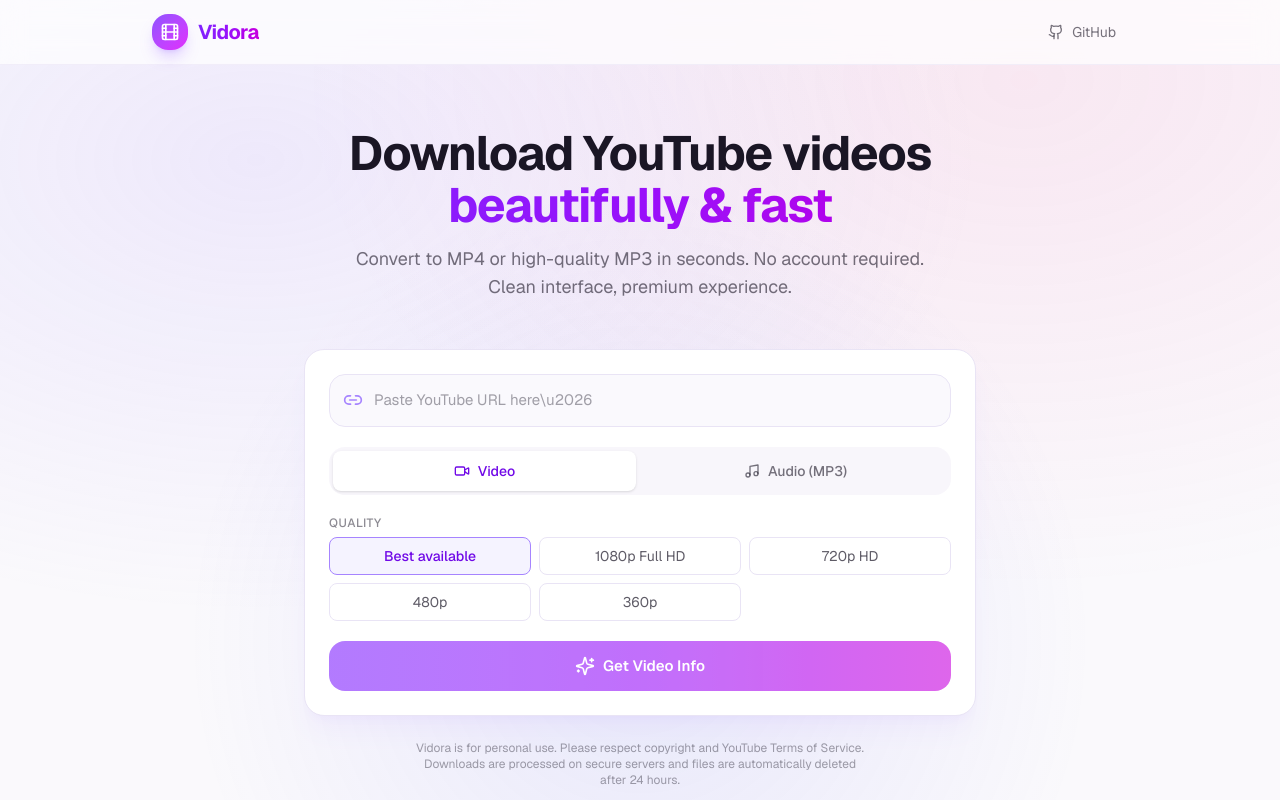
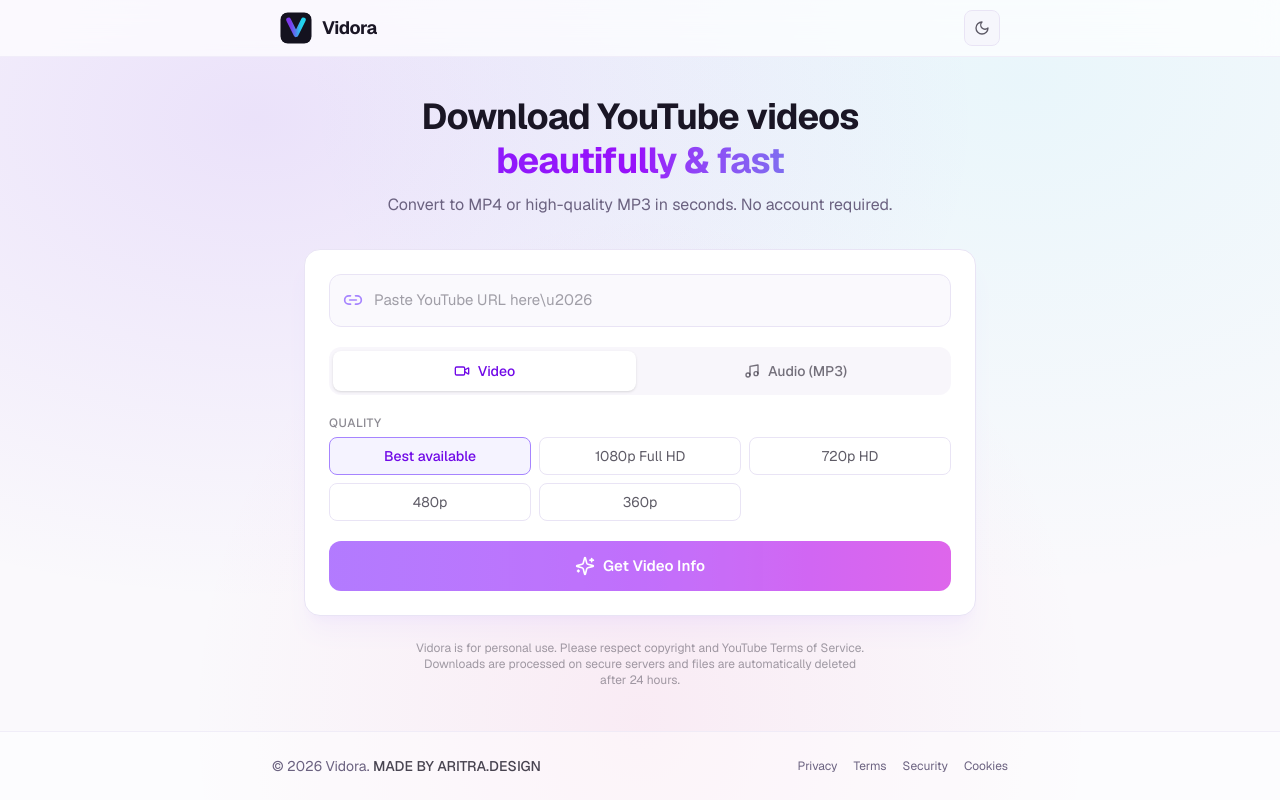
Before and after one commit to ariX08/vidora-frontend, a Next.js app: page / in a window 1280 px wide. Shown: the top 800 px of the page. Built offline with nearby package versions, Linux system fonts and the light colour scheme; no server answers.

Commit message:
Redesign: dark mode, new logos, legal pages, compact layout, remove features section

```diff
--- a/src/app/globals.css
+++ b/src/app/globals.css
@@ -10,6 +10,20 @@
   --muted: #f3f0f9;
   --border: #e9e4f5;
   --ring: #a78bfa;
+  --muted-foreground: #6b6280;
+}
+
+.dark {
+  --background: #0f0d14;
+  --foreground: #f4f0ff;
+  --card: #1a1625;
+  --primary: #a78bfa;
+  --primary-foreground: #0f0d14;
+  --accent: #f472b6;
+  --muted: #221c30;
+  --border: #2e2740;
+  --ring: #7c3aed;
+  --muted-foreground: #a89bb8;
 }
 
 @theme inline {
@@ -22,28 +36,33 @@
   --color-muted: var(--muted);
   --color-border: var(--border);
   --color-ring: var(--ring);
+  --color-muted-foreground: var(--muted-foreground);
   --font-sans: var(--font-geist-sans);
   --font-mono: var(--font-geist-mono);
-  --radius-xl: 1rem;
-  --radius-2xl: 1.25rem;
 }
 
 body {
   background: var(--background);
   color: var(--foreground);
   font-family: var(--font-sans), system-ui, sans-serif;
+  transition: background-color 0.2s ease, color 0.2s ease;
 }
 
-/* Soft gradient background accents */
 .bg-mesh {
-  background-color: #faf9fc;
+  background-color: var(--background);
   background-image:
-    radial-gradient(at 20% 20%, rgba(167, 139, 250, 0.15) 0px, transparent 50%),
-    radial-gradient(at 80% 10%, rgba(236, 72, 153, 0.1) 0px, transparent 50%),
-    radial-gradient(at 50% 80%, rgba(99, 102, 241, 0.12) 0px, transparent 50%);
+    radial-gradient(at 20% 15%, rgba(124, 58, 237, 0.12) 0px, transparent 50%),
+    radial-gradient(at 80% 10%, rgba(34, 211, 238, 0.08) 0px, transparent 50%),
+    radial-gradient(at 50% 90%, rgba(236, 72, 153, 0.08) 0px, transparent 50%);
 }
 
-/* Custom scrollbar */
+.dark .bg-mesh {
+  background-image:
+    radial-gradient(at 20% 15%, rgba(167, 139, 250, 0.15) 0px, transparent 50%),
+    radial-gradient(at 80% 10%, rgba(34, 211, 238, 0.1) 0px, transparent 50%),
+    radial-gradient(at 50% 90%, rgba(244, 114, 182, 0.1) 0px, transparent 50%);
+}
+
 ::-webkit-scrollbar {
   width: 8px;
   height: 8px;
@@ -52,9 +71,9 @@
   background: transparent;
 }
 ::-webkit-scrollbar-thumb {
-  background: #d4c9ef;
+  background: var(--border);
   border-radius: 4px;
 }
 ::-webkit-scrollbar-thumb:hover {
-  background: #b8a5e8;
+  background: var(--ring);
 }
--- a/src/app/layout.tsx
+++ b/src/app/layout.tsx
@@ -1,5 +1,6 @@
 import type { Metadata } from "next";
 import { Geist, Geist_Mono } from "next/font/google";
+import { ThemeProvider } from "@/components/ThemeProvider";
 import "./globals.css";
 
 const geistSans = Geist({
@@ -17,6 +18,12 @@
   description:
     "Download and convert YouTube videos to MP4, MP3 and more. Fast, free, and beautifully simple.",
   keywords: ["youtube downloader", "mp3 converter", "video download", "vidora"],
+  icons: {
+    icon: [
+      { url: "/favicon.svg", type: "image/svg+xml" },
+    ],
+    apple: "/vidora-icon.svg",
+  },
 };
 
 export default function RootLayout({
@@ -28,8 +35,11 @@
     <html
       lang="en"
       className={`${geistSans.variable} ${geistMono.variable} h-full antialiased`}
+      suppressHydrationWarning
     >
-      <body className="min-h-full flex flex-col bg-mesh">{children}</body>
+      <body className="min-h-full flex flex-col bg-mesh">
+        <ThemeProvider>{children}</ThemeProvider>
+      </body>
     </html>
   );
 }
--- a/src/app/page.tsx
+++ b/src/app/page.tsx
@@ -1,29 +1,26 @@
 import { Header } from "@/components/Header";
 import { Downloader } from "@/components/Downloader";
-import { Features } from "@/components/Features";
 import { Footer } from "@/components/Footer";
 
 export default function Home() {
   return (
     <>
       <Header />
-      <main className="flex-1">
-        <section className="pt-12 pb-8 sm:pt-16 sm:pb-12 px-4">
-          <div className="mx-auto max-w-3xl text-center mb-10 sm:mb-12">
-            <h1 className="text-3xl sm:text-4xl md:text-5xl font-bold tracking-tight text-foreground">
+      <main className="flex-1 flex flex-col">
+        <section className="pt-8 pb-6 sm:pt-10 sm:pb-8 px-4 flex-1">
+          <div className="mx-auto max-w-3xl text-center mb-6 sm:mb-8">
+            <h1 className="text-2xl sm:text-3xl md:text-4xl font-bold tracking-tight text-foreground">
               Download YouTube videos
-              <span className="block mt-1 bg-gradient-to-r from-violet-600 via-purple-600 to-fuchsia-600 bg-clip-text text-transparent">
+              <span className="block mt-1 bg-gradient-to-r from-violet-600 via-purple-600 to-cyan-500 bg-clip-text text-transparent">
                 beautifully &amp; fast
               </span>
             </h1>
-            <p className="mt-4 text-base sm:text-lg text-foreground/60 max-w-xl mx-auto">
+            <p className="mt-3 text-sm sm:text-base text-muted-foreground max-w-lg mx-auto">
               Convert to MP4 or high-quality MP3 in seconds. No account required.
-              Clean interface, premium experience.
             </p>
           </div>
           <Downloader />
         </section>
-        <Features />
       </main>
       <Footer />
     </>
--- a/src/components/Footer.tsx
+++ b/src/components/Footer.tsx
@@ -1,18 +1,32 @@
 export function Footer() {
   return (
-    <footer className="border-t border-border/60 bg-white/50 mt-auto">
-      <div className="mx-auto max-w-5xl px-4 py-8 flex flex-col sm:flex-row items-center justify-between gap-4 text-sm text-foreground/50">
+    <footer className="border-t border-border/60 bg-card/40 mt-auto">
+      <div className="mx-auto max-w-3xl px-4 py-6 flex flex-col sm:flex-row items-center justify-between gap-3 text-sm text-muted-foreground">
         <p>
-          © {new Date().getFullYear()} Vidora. Built with Next.js &amp; love.
+          © {new Date().getFullYear()} Vidora.{" "}
+          <a
+            href="https://arix.faltuworkonly91.workers.dev/"
+            target="_blank"
+            rel="noopener noreferrer"
+            className="font-medium text-foreground/80 hover:text-primary transition-colors"
+          >
+            MADE BY ARITRA.DESIGN
+          </a>
         </p>
-        <div className="flex gap-6">
-          <a href="#" className="hover:text-foreground transition-colors">
+        <nav className="flex flex-wrap justify-center gap-4 text-xs">
+          <a href="/privacy" className="hover:text-foreground transition-colors">
             Privacy
           </a>
-          <a href="#" className="hover:text-foreground transition-colors">
+          <a href="/terms" className="hover:text-foreground transition-colors">
             Terms
           </a>
-        </div>
+          <a href="/security" className="hover:text-foreground transition-colors">
+            Security
+          </a>
+          <a href="/cookies" className="hover:text-foreground transition-colors">
+            Cookies
+          </a>
+        </nav>
       </div>
     </footer>
   );
--- a/src/components/Header.tsx
+++ b/src/components/Header.tsx
@@ -1,36 +1,46 @@
 "use client";
 
 import { motion } from "framer-motion";
-import { Film, Github } from "lucide-react";
+import { Moon, Sun } from "lucide-react";
+import { useTheme } from "./ThemeProvider";
 
 export function Header() {
+  const { theme, toggle } = useTheme();
+
   return (
-    <header className="w-full border-b border-border/60 bg-white/70 backdrop-blur-md sticky top-0 z-50">
-      <div className="mx-auto max-w-5xl px-4 sm:px-6 h-16 flex items-center justify-between">
-        <motion.div
+    <header className="w-full border-b border-border/60 bg-card/70 backdrop-blur-md sticky top-0 z-50">
+      <div className="mx-auto max-w-3xl px-4 sm:px-6 h-14 flex items-center justify-between">
+        <motion.a
+          href="/"
           initial={{ opacity: 0, x: -12 }}
           animate={{ opacity: 1, x: 0 }}
           className="flex items-center gap-2.5"
         >
-          <div className="relative flex h-9 w-9 items-center justify-center rounded-xl bg-gradient-to-br from-violet-500 to-fuchsia-500 shadow-lg shadow-violet-500/25">
-            <Film className="h-5 w-5 text-white" />
-          </div>
-          <span className="text-xl font-bold tracking-tight bg-gradient-to-r from-violet-600 via-purple-600 to-fuchsia-600 bg-clip-text text-transparent">
+          {/* eslint-disable-next-line @next/next/no-img-element */}
+          <img
+            src="/vidora-icon.svg"
+            alt="Vidora"
+            className="h-8 w-8 rounded-lg"
+          />
+          <span className="text-lg font-bold tracking-tight text-foreground">
             Vidora
           </span>
-        </motion.div>
+        </motion.a>
 
-        <motion.a
-          href="https://github.com/ariX08/vidora-frontend"
-          target="_blank"
-          rel="noopener noreferrer"
+        <motion.button
+          type="button"
+          onClick={toggle}
           initial={{ opacity: 0, x: 12 }}
           animate={{ opacity: 1, x: 0 }}
-          className="flex items-center gap-2 text-sm text-foreground/60 hover:text-foreground transition-colors rounded-lg px-3 py-1.5 hover:bg-muted"
+          aria-label="Toggle dark mode"
+          className="flex h-9 w-9 items-center justify-center rounded-lg border border-border bg-muted/50 text-foreground/70 hover:text-foreground hover:bg-muted transition-colors"
         >
-          <Github className="h-4 w-4" />
-          <span className="hidden sm:inline">GitHub</span>
-        </motion.a>
+          {theme === "dark" ? (
+            <Sun className="h-4 w-4" />
+          ) : (
+            <Moon className="h-4 w-4" />
+          )}
+        </motion.button>
       </div>
     </header>
   );
--- /dev/null
+++ b/src/components/ThemeProvider.tsx
@@ -0,0 +1,46 @@
+"use client";
+
+import { createContext, useContext, useEffect, useState } from "react";
+
+type Theme = "light" | "dark";
+
+const ThemeContext = createContext<{
+  theme: Theme;
+  toggle: () => void;
+}>({ theme: "light", toggle: () => {} });
+
+export function ThemeProvider({ children }: { children: React.ReactNode }) {
+  const [theme, setTheme] = useState<Theme>("light");
+  const [mounted, setMounted] = useState(false);
+
+  useEffect(() => {
+    setMounted(true);
+    const stored = localStorage.getItem("vidora-theme") as Theme | null;
+    const prefersDark = window.matchMedia("(prefers-color-scheme: dark)").matches;
+    const initial = stored || (prefersDark ? "dark" : "light");
+    setTheme(initial);
+    document.documentElement.classList.toggle("dark", initial === "dark");
+  }, []);
+
+  const toggle = () => {
+    const next = theme === "light" ? "dark" : "light";
+    setTheme(next);
+    localStorage.setItem("vidora-theme", next);
+    document.documentElement.classList.toggle("dark", next === "dark");
+  };
+
+  // Avoid hydration mismatch
+  if (!mounted) {
+    return <>{children}</>;
+  }
+
+  return (
+    <ThemeContext.Provider value={{ theme, toggle }}>
+      {children}
+    </ThemeContext.Provider>
+  );
+}
+
+export function useTheme() {
+  return useContext(ThemeContext);
+}
```
